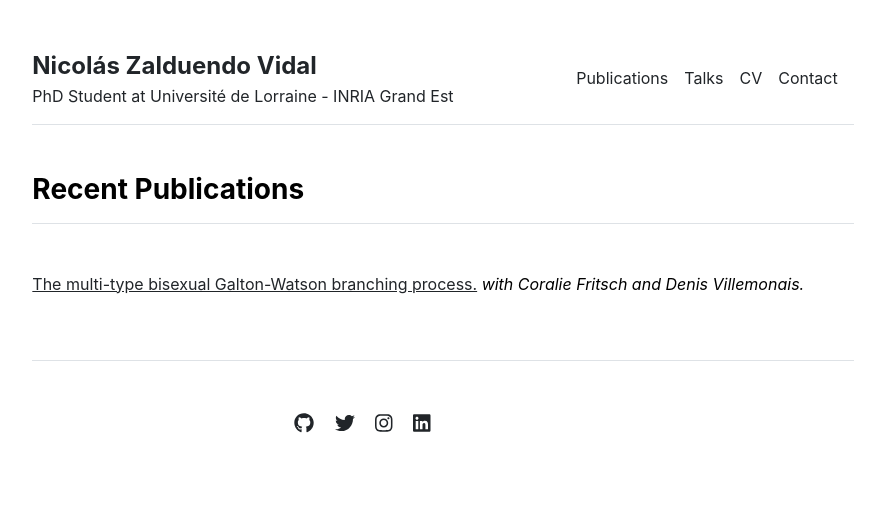
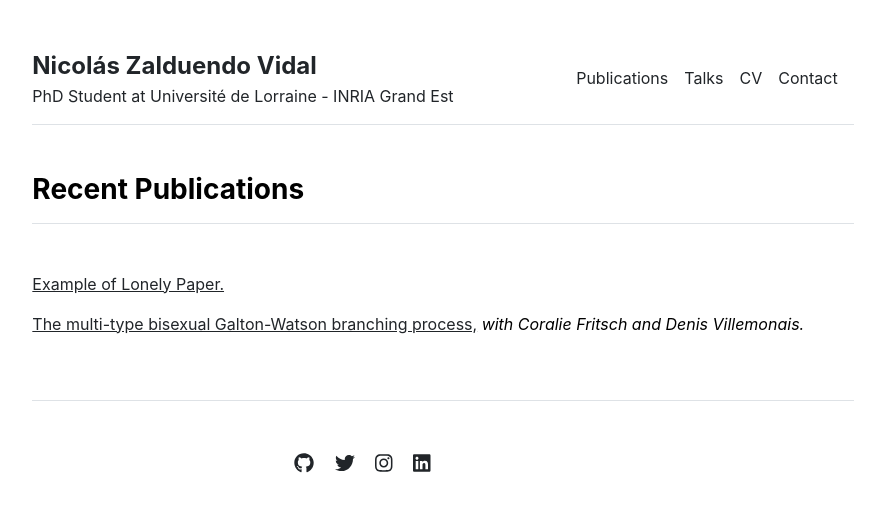
Before and after one commit to nzalduendo/nzalduendo.github.io, a Jekyll site: the page built from publications.md, in a window 1280 px wide. Shown: the top 512 px of the page, without its empty margins (197-1082 px from the left). Built offline with Jekyll 4.4.1, drawn with Linux system fonts in a browser that asks for light colours.

Commit message:
Update publications.yml

```diff
--- a/_data/publications.yml
+++ b/_data/publications.yml
@@ -3,4 +3,5 @@ featured:
 - {name: 'The multi-type bisexual Galton-Watson branching proces,', url: 'https://arxiv.org/abs/2206.09622', contributors: 'Coralie Fritsch and Denis Villemonais.'}
 
 index:
-- {name: 'The multi-type bisexual Galton-Watson branching process.', url: 'https://arxiv.org/abs/2206.09622', contributors: 'Coralie Fritsch and Denis Villemonais.'}
+- {name: 'Example of Lonely Paper.', url: 'https://arxiv.org/abs/2206.09622', contributors: 'None'}
+- {name: 'The multi-type bisexual Galton-Watson branching process,', url: 'https://arxiv.org/abs/2206.09622', contributors: 'Coralie Fritsch and Denis Villemonais.'}
```
